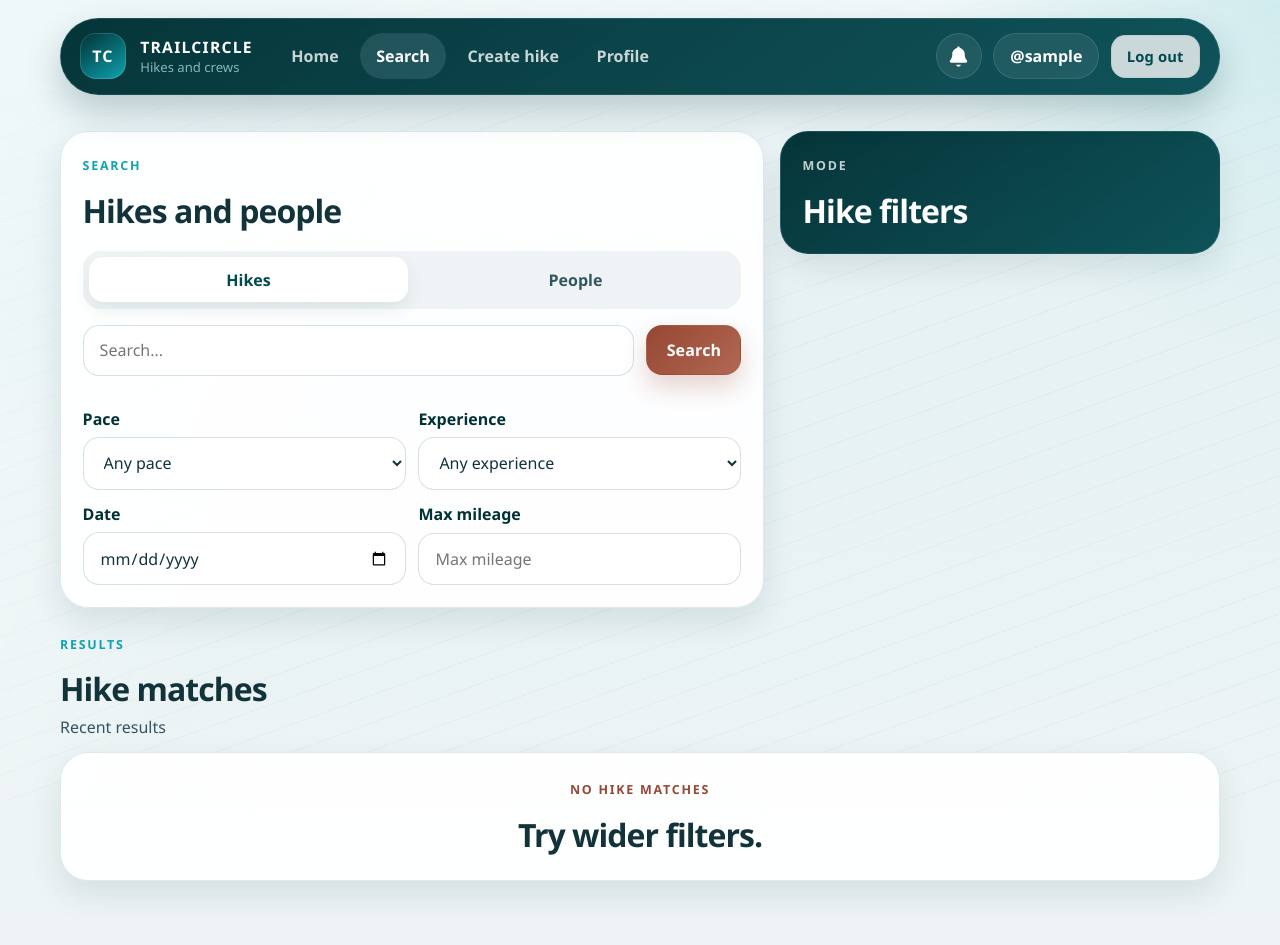
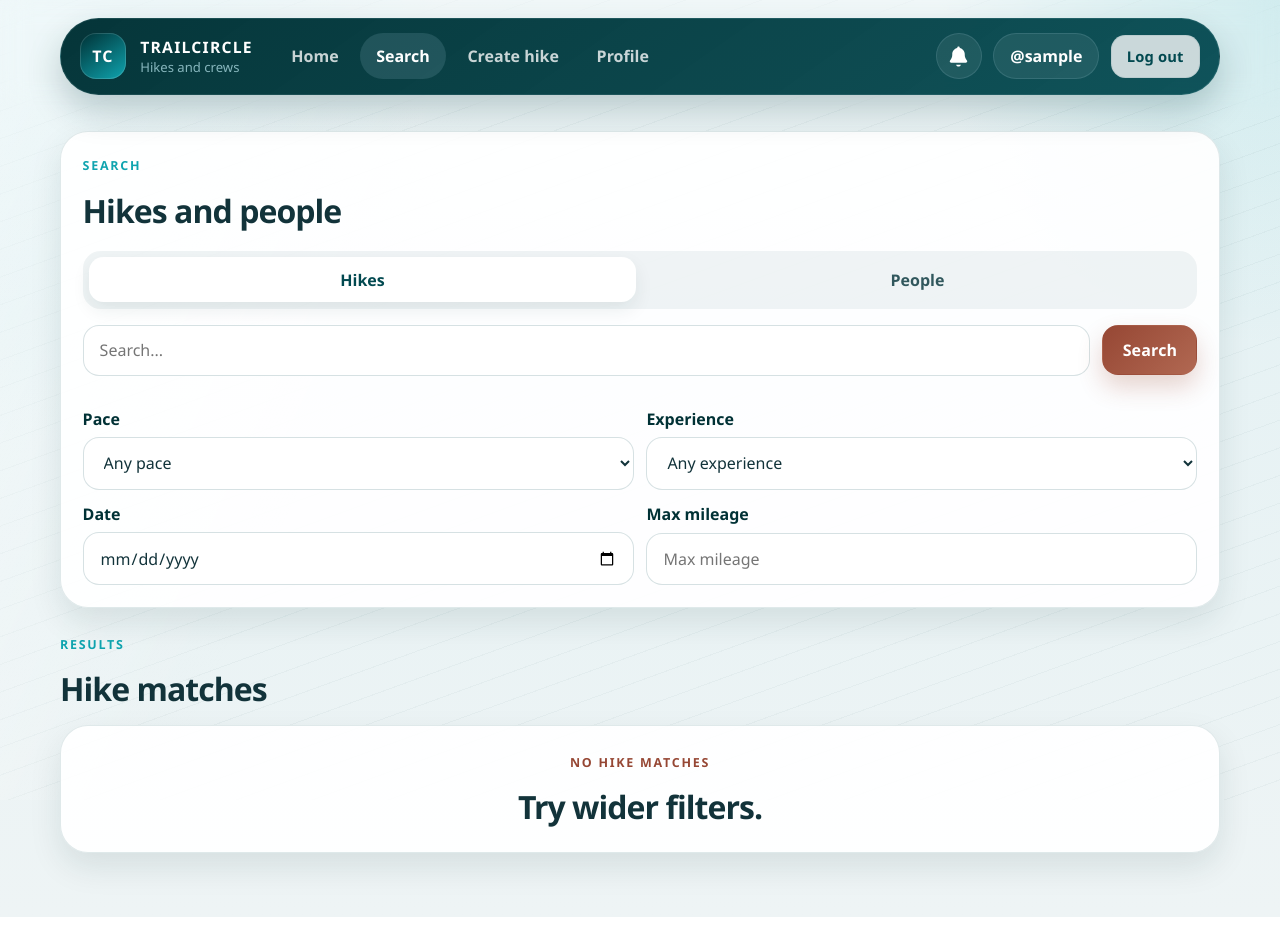
Before and after one commit to justinsorrells/hackCU12-BJ, a Django app: page /search/ in a window 1280 px wide. After the commit the page ends 917 px from the top, so only its background shows below. Run offline with Django 4.2, Linux system fonts and the light colour scheme; the visitor is signed in with stand-in values (Sample User, id 1); data that the repository does not hold is empty.

Commit message:
removed some asides

```diff
--- a/hikingProject/core/templates/search.html
+++ b/hikingProject/core/templates/search.html
@@ -3,7 +3,6 @@
 {% block title %}Discover | TrailCircle{% endblock %}
 
 {% block content %}
-    <section class="search-layout">
     <article class="form-card">
         <span class="eyebrow">Search</span>
         <h1 class="form-title">Hikes and people</h1>
@@ -70,18 +69,11 @@
         </form>
     </article>
 
-        <aside class="panel">
-            <span class="eyebrow eyebrow--warm">Mode</span>
-            <h2 class="card-title">{% if tab == "hikes" %}Hike filters{% else %}People filters{% endif %}</h2>
-        </aside>
-    </section>
-
     <section class="section">
         <div class="section-header">
             <div>
                 <span class="eyebrow">Results</span>
                 <h2 class="section-title">{% if tab == "hikes" %}Hike matches{% else %}People matches{% endif %}</h2>
-                <p class="section-subtitle">{% if query %}"{{ query }}"{% else %}Recent results{% endif %}</p>
             </div>
         </div>
 
```
Also changed, not shown: hikingProject/core/templates/home.html (+0 -17 lines). Lines whose indentation alone changed are shown as unchanged.
